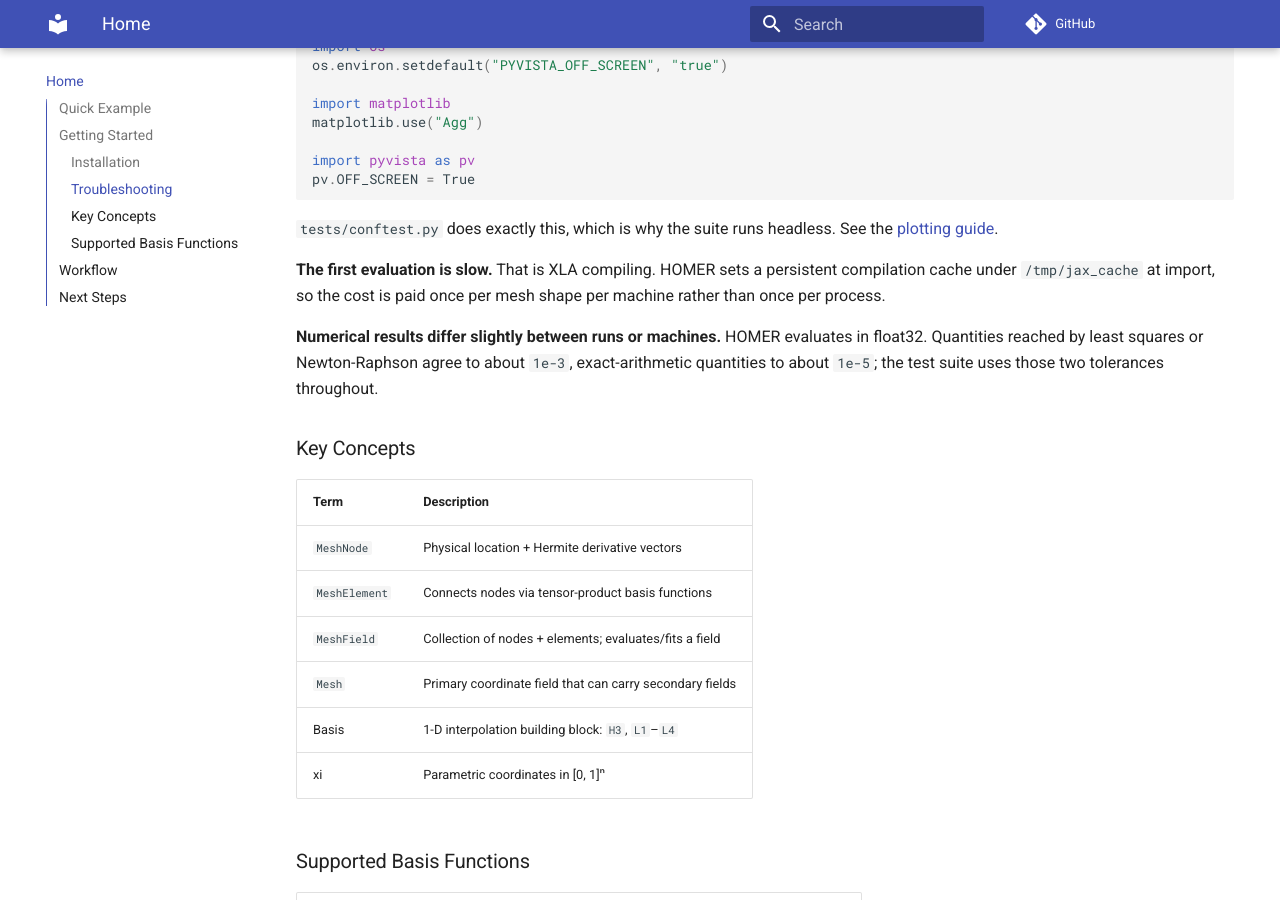
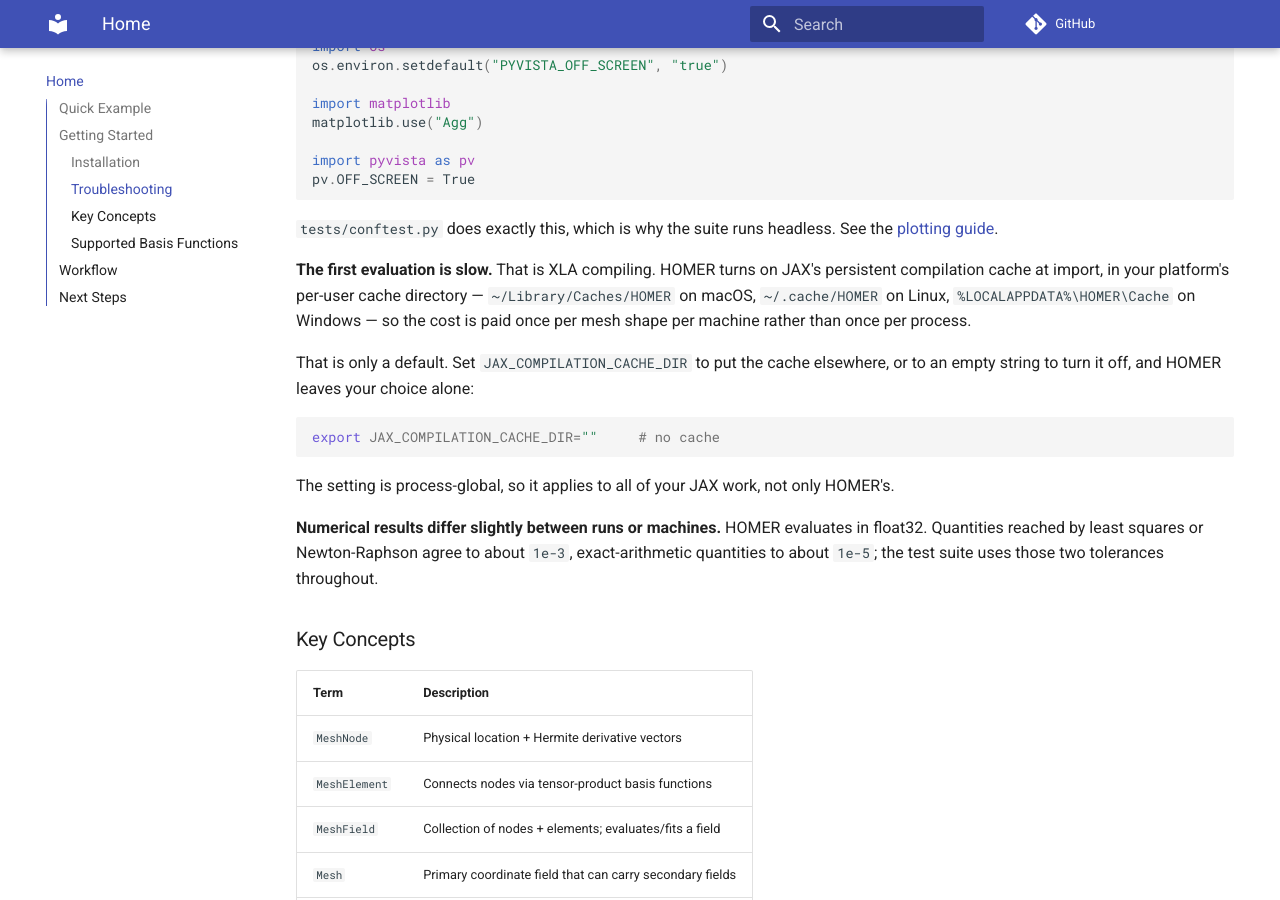
Before and after one commit to abi-breast-biomechanics-group/HOMER, an MkDocs documentation site: the page built from docs/index.md, in a window 1280 px wide and 900 px high, scrolled down 2000 px. Built offline with MkDocs 1.6.1 and Material for MkDocs 9.7.7, drawn with Linux system fonts in a browser that asks for light colours; comment, search, counter and statistics services are not loaded.

Commit message:
Stop overriding the user's JAX compilation cache
`import HOMER` called jax.config.update four times, unconditionally. That
setting is process-global -- it applies to every JAX computation in the
program, not just HOMER's -- and JAX already honours
JAX_COMPILATION_CACHE_DIR, so a user who had configured a cache lost it by
importing us. Verified: setting the variable and importing HOMER replaced it.

The directory was a hard-coded /tmp/jax_cache, which does not exist on
Windows and which every user of a shared Linux machine writes to at once. It
is now the platform's per-user cache directory, and only when the user has not
chosen one themselves -- the guard tests for the variable's presence, not its
truthiness, so an explicitly empty value reads as "no cache" rather than
being overridden.

The three threshold overrides are dropped, which matters more than the path.
min_compile_time_secs was forced from JAX's 1.0 to 0 and min_entry_size_bytes
from 0 to -1, removing the floors that exist so compilations too cheap to be
worth storing are not stored. Nothing prunes the result: the /tmp/jax_cache on
the machine this was found on had reached 2.6 GB.

Co-Authored-By: Claude Opus 5 (1M context) <noreply@anthropic.com>

````diff
--- a/docs/index.md
+++ b/docs/index.md
@@ -107,9 +107,22 @@ pv.OFF_SCREEN = True
 `tests/conftest.py` does exactly this, which is why the suite runs headless.
 See the [plotting guide](how-to/plotting.md#rendering-without-a-display).
 
-**The first evaluation is slow.** That is XLA compiling. HOMER sets a
-persistent compilation cache under `/tmp/jax_cache` at import, so the cost is
-paid once per mesh shape per machine rather than once per process.
+**The first evaluation is slow.** That is XLA compiling. HOMER turns on JAX's
+persistent compilation cache at import, in your platform's per-user cache
+directory — `~/Library/Caches/HOMER` on macOS, `~/.cache/HOMER` on Linux,
+`%LOCALAPPDATA%\HOMER\Cache` on Windows — so the cost is paid once per mesh
+shape per machine rather than once per process.
+
+That is only a default. Set `JAX_COMPILATION_CACHE_DIR` to put the cache
+elsewhere, or to an empty string to turn it off, and HOMER leaves your choice
+alone:
+
+```bash
+export JAX_COMPILATION_CACHE_DIR=""     # no cache
+```
+
+The setting is process-global, so it applies to all of your JAX work, not only
+HOMER's.
 
 **Numerical results differ slightly between runs or machines.** HOMER
 evaluates in float32. Quantities reached by least squares or Newton-Raphson
--- a/pyproject.toml
+++ b/pyproject.toml
@@ -11,6 +11,8 @@ dependencies = [
     #imported at module scope by HOMER.mesher and HOMER.fitting
     "matplotlib",
     "networkx",
+    #per-user cache directory for JAX's persistent compilation cache
+    "platformdirs",
 ]
 
 [project.optional-dependencies]
````
Also changed, not shown: CHANGELOG.md (+5 -0 lines), src/HOMER/__init__.py (+21 -4 lines).
